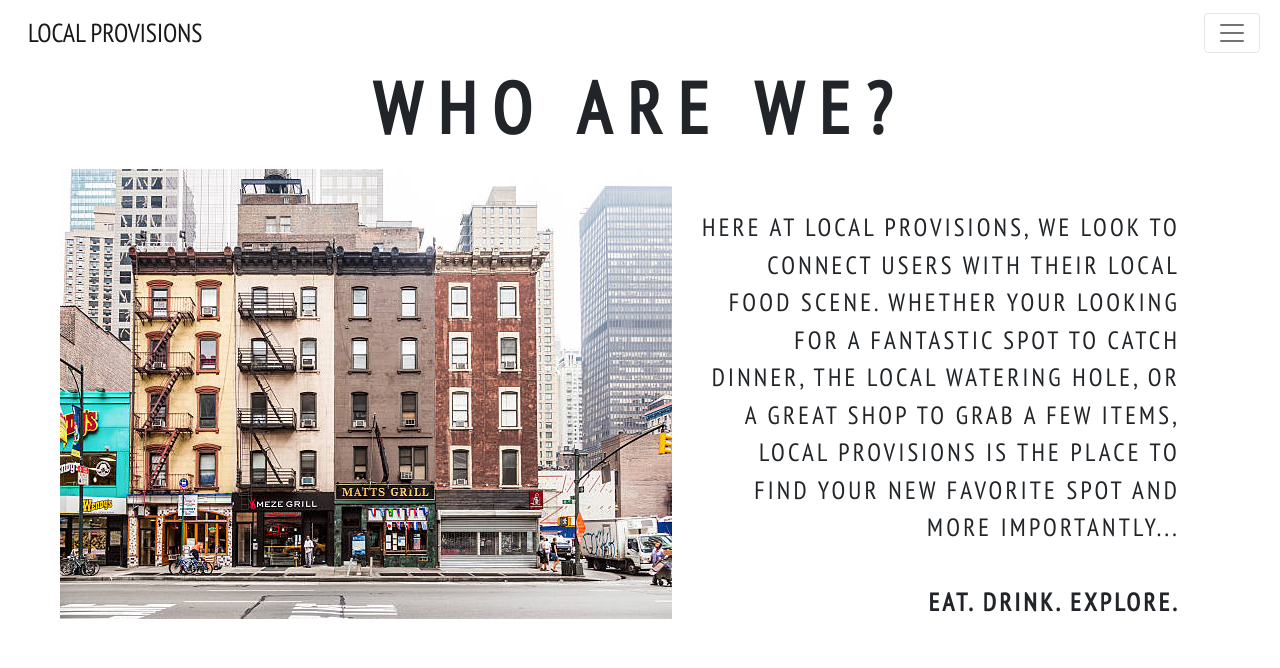
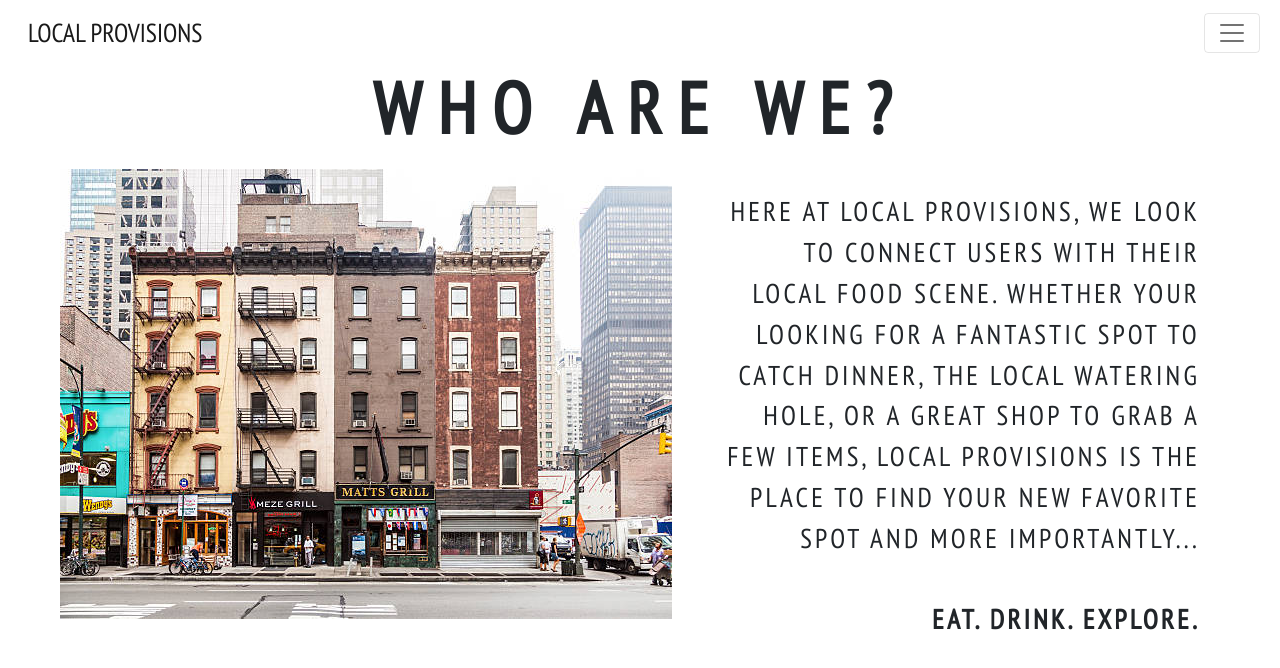
Before and after one commit to jtompkins415/capstone-local-provisions, a React (Create React App) app: page /about in a window 1280 px wide. Shown: the top 668 px of the page. Built offline with nearby package versions, Linux system fonts and the light colour scheme; no server answers.

Commit message:
Edit sizing units

```diff
--- a/src/About.css
+++ b/src/About.css
@@ -20,11 +20,11 @@
 .About-body p {
     text-transform: uppercase;
     width: 30rem;
-    font-size: 25px;
+    font-size: 1.7rem;
     text-align: right;
-    margin-top: 50px;
+    margin-top: 2rem;
     margin-left: auto;
-    margin-right: 100px;
+    margin-right: 5rem;
     float: right;
     letter-spacing: .2rem;
 }
```
